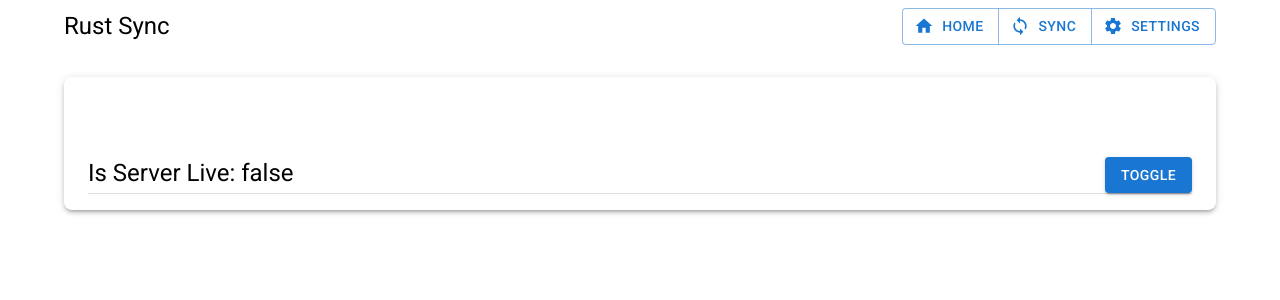
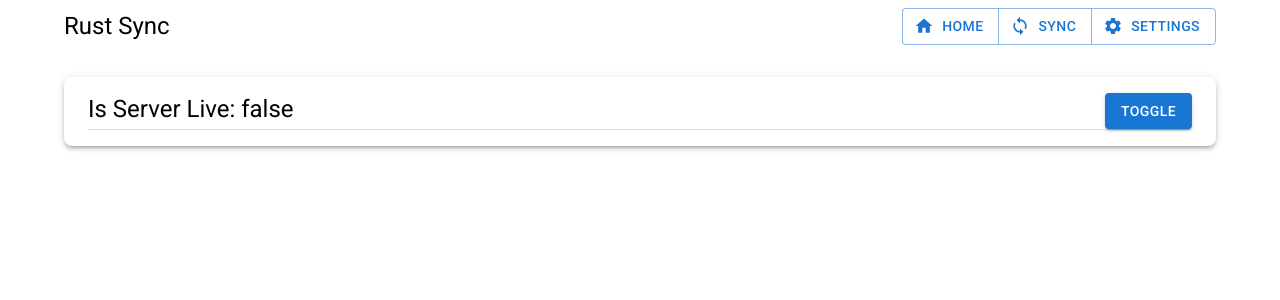
Before and after one commit to fox5352/rustSync, a React (Vite) app: page /settings in a window 1280 px wide. Shown: the top 300 px of the page. Built offline with nearby package versions, Linux system fonts and the light colour scheme.

Commit message:
remove top padding on contianer view

```diff
--- a/src/pages/Settings/Page.tsx
+++ b/src/pages/Settings/Page.tsx
@@ -89,7 +89,6 @@ export default function SettingsPage() {
   return (
     <>
       <Container
-        id="testing"
         sx={{
           display: "flex",
           flexDirection: "column",
@@ -97,7 +96,6 @@ export default function SettingsPage() {
           width: "100%",
           flexGrow: 1,
           p: 2,
-          pt: 10,
           my: 4,
           //   backgroundColor: "#f7f7f7", // Optional background color
           borderRadius: "8px", // Optional: adds rounded corners
```
